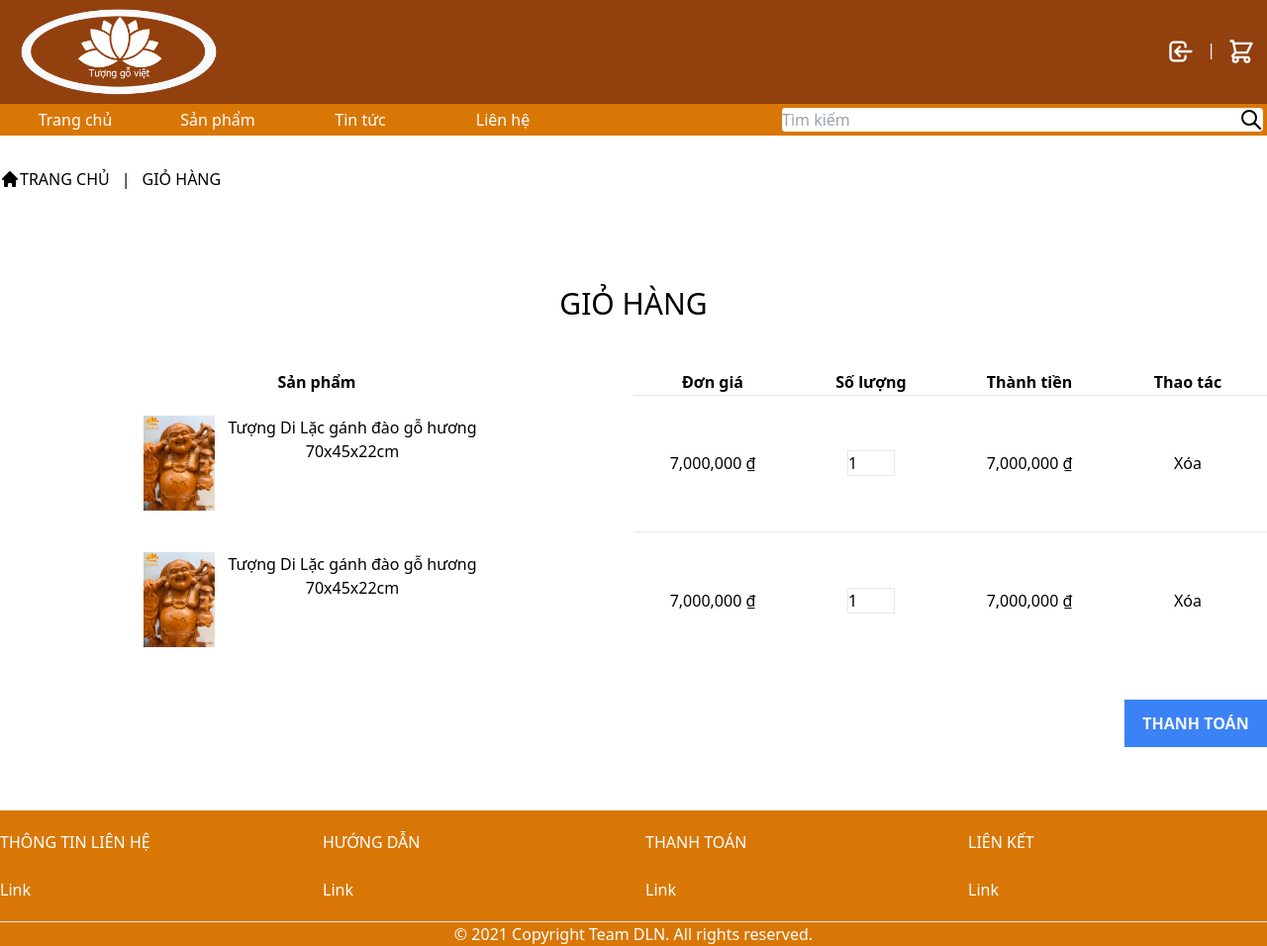
After one commit to ninhadmit147/Du-an-1, a PHP site: page /order.php in a window 1280 px wide. The commit adds this page. Shown: the whole page at 99% size. Run offline with PHP 8.4, Linux system fonts and the light colour scheme; style sheets or scripts are compiled from the project's sources.

Commit message:
Update new

```diff
--- a/index.php
+++ b/index.php
@@ -21,7 +21,7 @@
                         <path stroke-linecap="round" stroke-linejoin="round" stroke-width="2" d="M11 16l-4-4m0 0l4-4m-4 4h14m-5 4v1a3 3 0 01-3 3H6a3 3 0 01-3-3V7a3 3 0 013-3h7a3 3 0 013 3v1" />
                     </svg></a>
                 |
-                <a href="#"><svg class="w-7 h-7 mx-3 transition delay-150 duration-300 ease-in-out transform hover:scale-150 bg-amber-600 text-white font-semibold" xmlns="http://www.w3.org/2000/svg" fill="none" viewBox="0 0 24 24" stroke="currentColor">
+                <a href="order.php"><svg class="w-7 h-7 mx-3 transition delay-150 duration-300 ease-in-out transform hover:scale-150 bg-amber-600 text-white font-semibold" xmlns="http://www.w3.org/2000/svg" fill="none" viewBox="0 0 24 24" stroke="currentColor">
                         <path stroke-linecap="round" stroke-linejoin="round" stroke-width="2" d="M3 3h2l.4 2M7 13h10l4-8H5.4M7 13L5.4 5M7 13l-2.293 2.293c-.63.63-.184 1.707.707 1.707H17m0 0a2 2 0 100 4 2 2 0 000-4zm-8 2a2 2 0 11-4 0 2 2 0 014 0z" />
                     </svg></a>
             </div>
--- /dev/null
+++ b/order.php
@@ -0,0 +1,137 @@
+<!DOCTYPE html>
+<html lang="en">
+
+<head>
+    <meta charset="UTF-8">
+    <meta http-equiv="X-UA-Compatible" content="IE=edge">
+    <meta name="viewport" content="width=device-width, initial-scale=1.0">
+    <title>Đồ gỗ trang trí</title>
+    <link rel="stylesheet" href="public/styles.css">
+</head>
+
+<body>
+    <!-- header -->
+    <div class=" text-white bg-yellow-800 h-auto">
+        <div class="container mx-auto flex justify-between">
+            <a class="ml-5 my-2" href="../Du_an_1/">
+                <img src="images/logo.png" width="200" alt="">
+            </a>
+            <div class="flex my-auto">
+                <a href="./login/login.php"><svg class="w-7 h-7 mx-3 transition delay-150 duration-300 ease-in-out transform hover:scale-150 bg-amber-600 text-white font-semibold" xmlns="http://www.w3.org/2000/svg" fill="none" viewBox="0 0 24 24" stroke="currentColor">
+                        <path stroke-linecap="round" stroke-linejoin="round" stroke-width="2" d="M11 16l-4-4m0 0l4-4m-4 4h14m-5 4v1a3 3 0 01-3 3H6a3 3 0 01-3-3V7a3 3 0 013-3h7a3 3 0 013 3v1" />
+                    </svg></a>
+                |
+                <a href="order.php"><svg class="w-7 h-7 mx-3 transition delay-150 duration-300 ease-in-out transform hover:scale-150 bg-amber-600 text-white font-semibold" xmlns="http://www.w3.org/2000/svg" fill="none" viewBox="0 0 24 24" stroke="currentColor">
+                        <path stroke-linecap="round" stroke-linejoin="round" stroke-width="2" d="M3 3h2l.4 2M7 13h10l4-8H5.4M7 13L5.4 5M7 13l-2.293 2.293c-.63.63-.184 1.707.707 1.707H17m0 0a2 2 0 100 4 2 2 0 000-4zm-8 2a2 2 0 11-4 0 2 2 0 014 0z" />
+                    </svg></a>
+            </div>
+
+        </div>
+    </div>
+    <!-- menu -->
+    <div class="container mx-auto  bg-yellow-600 text-white h-8">
+        <div class="pt-1 flex justify-between">
+            <nav class="ml-1">
+                <ul class="flex my-auto">
+                    <li class="text-center hover:bg-yellow-700 w-36"><a class="my-auto" href="../Du_an_1/">Trang chủ</a></li>
+                    <li class="text-center hover:bg-yellow-700 w-36"><a href="./list.php">Sản phẩm</a></li>
+                    <li class="text-center hover:bg-yellow-700 w-36"><a href="./news.php">Tin tức</a></li>
+                    <li class="text-center hover:bg-yellow-700 w-36"><a href="./contact.php">Liên hệ</a></li>
+                </ul>
+            </nav>
+            <!-- form search -->
+            <form action="" method="post">
+                <div class="flex bg-white mr-1 rounded">
+                    <input class="bg-white focus:bg-white rounded" type="search" name="search" size="45" placeholder="Tìm kiếm" id="">
+                    <button class="text-black" type="submit"><svg class="w-6 h-6" xmlns="http://www.w3.org/2000/svg" fill="none" viewBox="0 0 24 24" stroke="currentColor">
+                            <path stroke-linecap="round" stroke-linejoin="round" stroke-width="2" d="M21 21l-6-6m2-5a7 7 0 11-14 0 7 7 0 0114 0z" />
+                        </svg></button>
+                </div>
+            </form>
+        </div>
+    </div>
+    <!-- body -->
+    <div class="container mx-auto my-8 text-right">
+        <div class="flex"><a class="flex" href="../Du_an_1/"><svg class="w-5 h-5 my-auto" xmlns="http://www.w3.org/2000/svg" viewBox="0 0 20 20" fill="currentColor">
+                    <path d="M10.707 2.293a1 1 0 00-1.414 0l-7 7a1 1 0 001.414 1.414L4 10.414V17a1 1 0 001 1h2a1 1 0 001-1v-2a1 1 0 011-1h2a1 1 0 011 1v2a1 1 0 001 1h2a1 1 0 001-1v-6.586l.293.293a1 1 0 001.414-1.414l-7-7z" />
+                </svg>TRANG CHỦ</a>
+            <p class="mx-3">|</p>
+            <a href="">GIỎ HÀNG</a>
+        </div>
+        <h2 class="text-center mt-24 mb-12 text-3xl">GIỎ HÀNG</h2>
+        <form action="" method="post">
+            <table class="table w-full text-center">
+                <thead>
+                    <tr class="mx-5">
+                        <th>Sản phẩm</th>
+                        <th class="w-40">Đơn giá</th>
+                        <th class="w-40">Số lượng</th>
+                        <th class="w-40">Thành tiền</th>
+                        <th class="w-40">Thao tác</th>
+                    </tr>
+                </thead>
+                <tbody>
+                    <tr class="divide-y">
+                        <td class="flex mx-36 my-5">
+                            <img src="./images/tuonggo537-1.jpg" class="w-24 h-24" alt="">
+                            <p class="mx-2">Tượng Di Lặc gánh đào gỗ hương 70x45x22cm</p>
+                        </td>
+                        <td>7,000,000 ₫</td>
+                        <td><input type="number" name="amount" value="1" class="border w-12" min="1" id=""></td>
+                        <td>7,000,000 ₫</td>
+                        <td><a href="dell_order.php">Xóa</a></td>
+                    </tr>
+                    <tr class="divide-y">
+                        <td class="flex mx-36 my-5">
+                            <img src="./images/tuonggo537-1.jpg" class="w-24 h-24" alt="">
+                            <p class="mx-2">Tượng Di Lặc gánh đào gỗ hương 70x45x22cm</p>
+                        </td>
+                        <td>7,000,000 ₫</td>
+                        <td><input type="number" name="amount" value="1" class="border w-12" min="1" id=""></td>
+                        <td>7,000,000 ₫</td>
+                        <td><a href="dell_order.php">Xóa</a></td>
+                    </tr>
+                </tbody>
+            </table>
+            <button type="submit" class="bg-blue-500 w-36 h-12 text-gray-100 font-bold my-8">THANH TOÁN</button>
+        </form>
+    </div>
+    <!-- footer -->
+    <div class="text-white bg-yellow-600">
+        <div class="container mx-auto grid grid-cols-12 gap-6">
+            <div class="col-span-3 my-5">
+                <h2>THÔNG TIN LIÊN HỆ</h2>
+                <br>
+                <a href="">Link</a>
+            </div>
+            <div class="col-span-3 my-5">
+                <h2>HƯỚNG DẪN</h2>
+                <br>
+                <a href="">Link</a>
+            </div>
+            <div class="col-span-3 my-5">
+                <h2>THANH TOÁN</h2>
+                <br>
+                <a href="">Link</a>
+            </div>
+            <div class="col-span-3 my-5">
+                <h2>LIÊN KẾT</h2>
+                <br>
+                <a href="">Link</a>
+            </div>
+
+        </div>
+
+        <div class="container mx-auto text-center">
+            <hr>
+            <p>© 2021 Copyright Team DLN. All rights reserved.</p>
+        </div>
+    </div>
+    <script>
+        if (window.history.replaceState) {
+            window.history.replaceState(null, null, window.location.href);
+        }
+    </script>
+</body>
+
+</html>
```
Also changed, not shown: pay.php (added, +161 -0 lines), product.php (+14 -13 lines), 2 other files.
